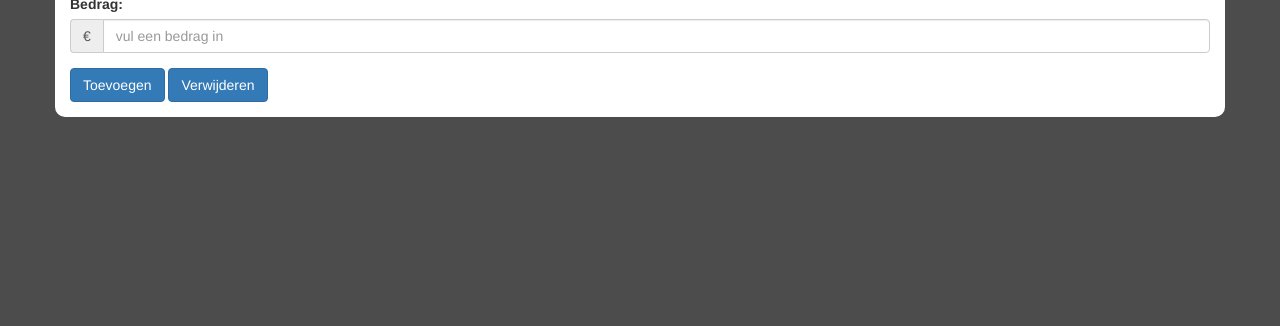
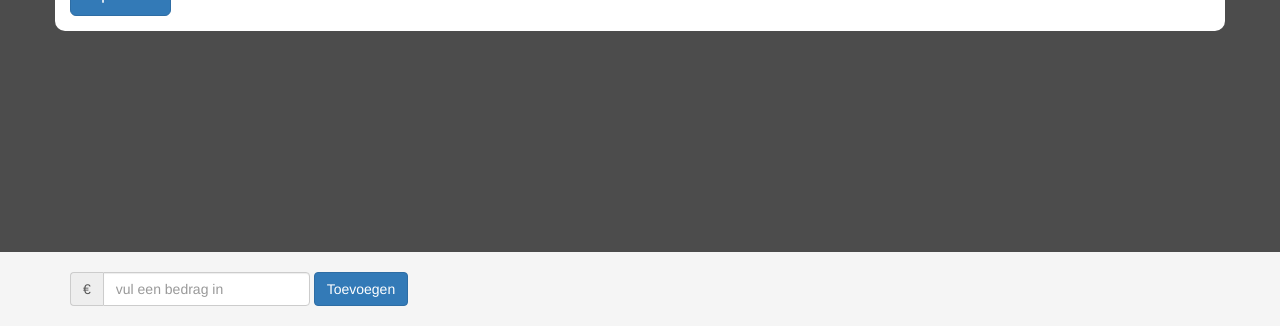
Before and after one commit to drw026/charity-donation-meter, a website built with webpack: page index.html in a window 1280 px wide. Shown: the part 474-800 px from the top of the page. Built offline with nearby package versions, Linux system fonts and the light colour scheme; files whose address does not match are found by name.

Commit message:
moved add amount to stickyfooter

```diff
--- a/css/app.scss
+++ b/css/app.scss
@@ -33,3 +33,24 @@ html, body {
         display: table;
     }
 }
+
+.content {
+    display: table;
+    height: 100%;
+    position: relative;
+    width: 100%;
+
+    &__inner {
+        display: table-cell;
+        vertical-align: middle;
+    }
+}
+
+footer {
+    background: $greyBackground;
+    bottom: 0;
+    padding: 20px 0;
+    position: absolute;
+    height: auto;
+    width: 100%;
+}
--- a/css/color.scss
+++ b/css/color.scss
@@ -0,0 +1 @@
+$greyBackground: #f5f5f5;
--- a/index.html
+++ b/index.html
@@ -11,6 +11,7 @@
 </head>
 
 <body>
+
     <div class="overlay settings" data-js="settings">
         <div class="overlay__inner">
             <div class="container overlay__container">
@@ -25,21 +26,25 @@
                 <div class="form-group">
                     <button type="submit" class="btn btn-primary btn-lg saveAmountTarget">Opslaan</button>
                 </div>
-                <h2>Bedrag toevoegen of verwijderen</h2>
+            </div>
+        </div>
+    </div>
+
+    <footer>
+        <div class="container">
+            <div class="form-inline">
                 <div class="form-group">
-                    <label for="amount">Bedrag:</label>
-                    <div class="input-group input-group">
+                    <div class="input-group">
                         <span class="input-group-addon">€</span>
                         <input type="text" id="amount" class="form-control" placeholder="vul een bedrag in">
                     </div>
                 </div>
                 <div class="form-group">
                     <button type="submit" class="btn btn-primary">Toevoegen</button>
-                    <button type="submit" class="btn btn-primary">Verwijderen</button>
                 </div>
             </div>
         </div>
-    </div>
+    </footer>
     <script src="build/bundle.js"></script>
 </body>
 
--- a/package.json
+++ b/package.json
@@ -1,5 +1,5 @@
 {
-  "name": "goede doelen meter",
+  "name": "GoedeDoelenMeter",
   "version": "1.0.0",
   "description": "",
   "main": "app.js",
```
